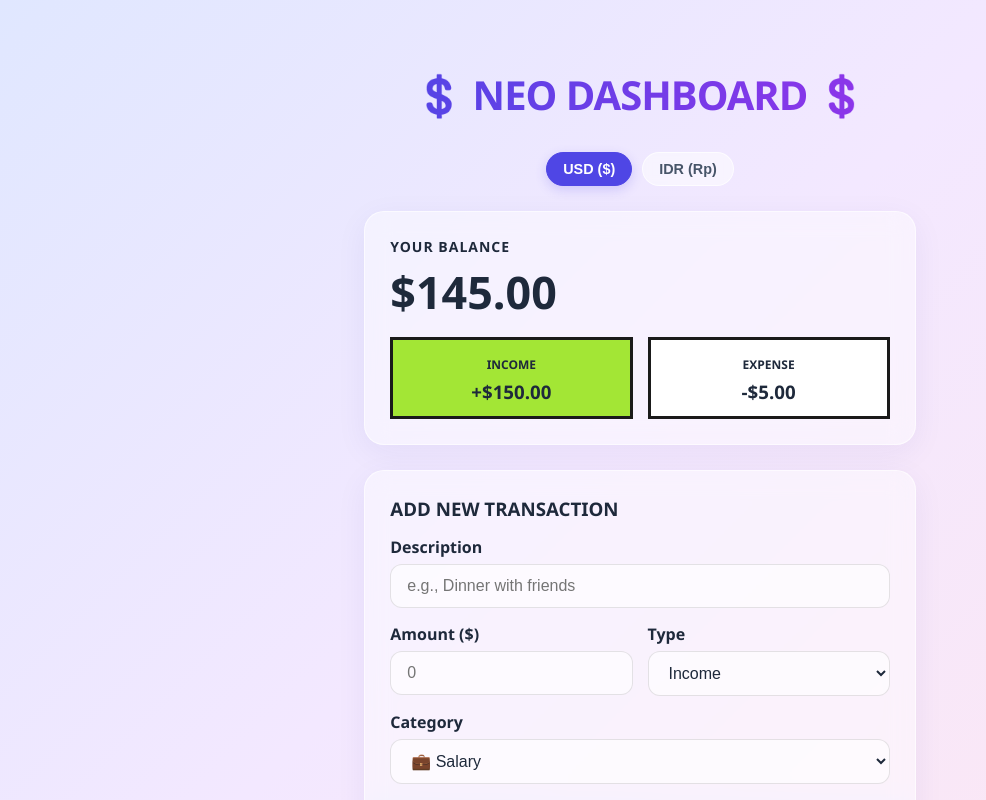
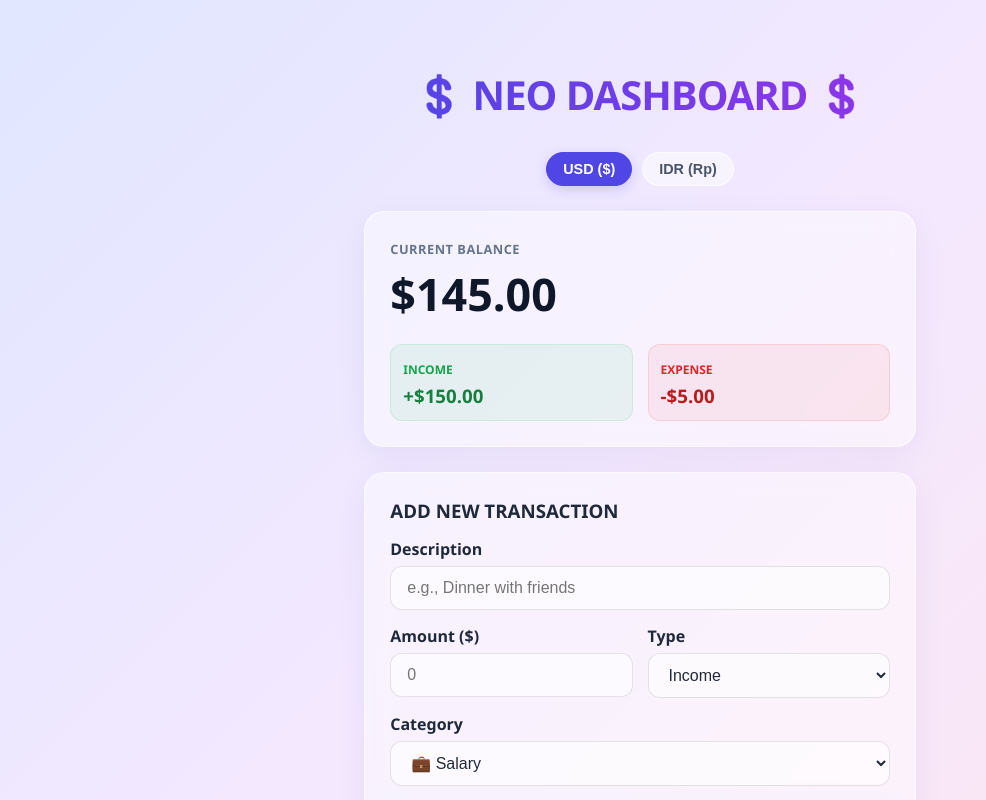
Before and after one commit to Alvinfaizt/personal-finance-dashboard, a React (Vite) app: page / in a window 1280 px wide. Shown: the top 800 px of the page, without its empty margins (0-986 px from the left). Built offline with nearby package versions, Linux system fonts and the light colour scheme.

Commit message:
Feat: enhance BalanceBox component with improved styling and layout adjustments

```diff
--- a/src/components/BalanceBox.jsx
+++ b/src/components/BalanceBox.jsx
@@ -5,24 +5,25 @@ function BalanceBox({ transactions, formatMoney }) {
   const isDeficit = balance <= 0;
 
   return (
-    <div className={isDeficit ? "neo-box-danger" : "neo-box"} style={{ display: 'flex', flexDirection: 'column', gap: '15px' }}>
+    <div className={isDeficit ? "neo-box-danger" : "neo-box"} style={{ display: 'flex', flexDirection: 'column', gap: '20px' }}>
       <div>
-        <h3 style={{ margin: 0, fontSize: '14px', fontWeight: 800, letterSpacing: '1px' }}>
-          {isDeficit ? "⚠️ SYSTEM DEFICIT" : "YOUR BALANCE"}
-        </h3>
-        <h1 style={{ margin: '5px 0 0 0', fontSize: '2.8rem', fontWeight: 900 }}>
+        <span style={{ fontSize: '0.8rem', fontWeight: 700, color: '#64748b', letterSpacing: '0.5px', textTransform: 'uppercase' }}>
+          {isDeficit ? "⚠️ System Deficit" : "Current Balance"}
+        </span>
+        <h1 style={{ margin: '4px 0 0 0', fontSize: '2.8rem', fontWeight: 800, color: '#0f172a' }}>
           {formatMoney(balance)}
         </h1>
       </div>
 
       <div style={{ display: 'flex', justifyContent: 'space-between', gap: '15px' }}>
-        <div style={{ flex: 1, backgroundColor: '#a3e635', border: '3px solid #1a1a1a', padding: '12px', textAlign: 'center' }}>
-          <span style={{ fontSize: '12px', fontWeight: 800 }}>INCOME</span>
-          <h3 style={{ margin: '5px 0 0 0', fontWeight: 900 }}>+{formatMoney(income)}</h3>
+        <div style={{ flex: 1, backgroundColor: 'rgba(34, 197, 94, 0.08)', border: '1px solid rgba(34, 197, 94, 0.15)', padding: '12px', borderRadius: '12px' }}>
+          <span style={{ fontSize: '0.75rem', fontWeight: 700, color: '#16a34a' }}>INCOME</span>
+          <h3 style={{ margin: '4px 0 0 0', fontWeight: 700, color: '#15803d' }}>+{formatMoney(income)}</h3>
         </div>
-        <div style={{ flex: 1, backgroundColor: '#ffffff', border: '3px solid #1a1a1a', padding: '12px', textAlign: 'center' }}>
-          <span style={{ fontSize: '12px', fontWeight: 800 }}>EXPENSE</span>
-          <h3 style={{ margin: '5px 0 0 0', fontWeight: 900 }}>-{formatMoney(expense)}</h3>
+
+        <div style={{ flex: 1, backgroundColor: 'rgba(239, 68, 68, 0.08)', border: '1px solid rgba(239, 68, 68, 0.15)', padding: '12px', borderRadius: '12px' }}>
+          <span style={{ fontSize: '0.75rem', fontWeight: 700, color: '#dc2626' }}>EXPENSE</span>
+          <h3 style={{ margin: '4px 0 0 0', fontWeight: 700, color: '#b91c1c' }}>-{formatMoney(expense)}</h3>
         </div>
       </div>
     </div>
```
